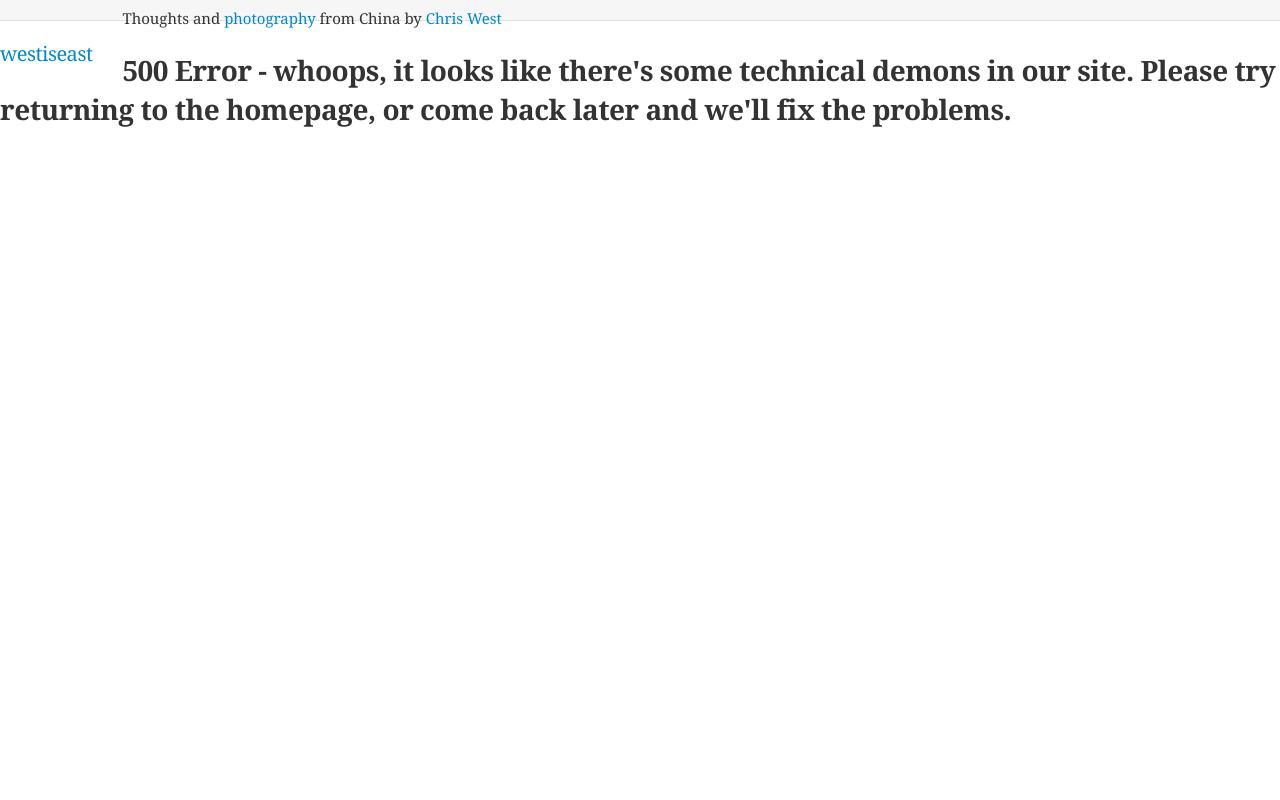
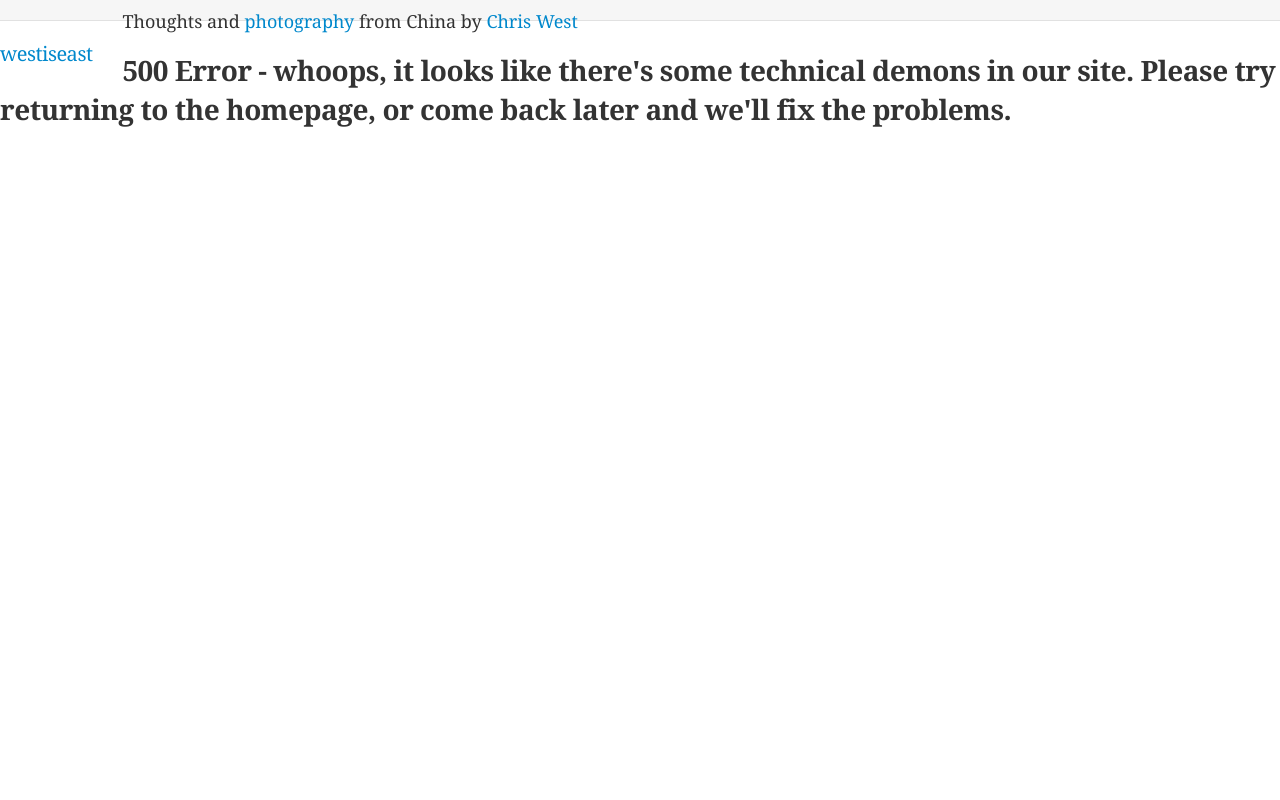
Before and after one commit to minrivertea/westiseast, a Django app: template blog/templates/500.html in a window 1280 px wide. Run offline with Django 3.2, Linux system fonts and the light colour scheme; the template is opened without the code that fills it, so the values that code supplies are empty.

Commit message:
style changes

```diff
--- a/static/css/styles.css
+++ b/static/css/styles.css
@@ -15,7 +15,7 @@ html, button, input, select, textarea,
 body, ul, ol, p {
     color: #333;
     font-family: "Bitter",Georgia,serif;
-    font-size: 15px;
+    font-size: 18px;
     font-weight: 300;
     line-height: 2.4em;
 }
@@ -69,8 +69,9 @@ h4 {
 .container {
     margin-left: auto;
     margin-right: auto;
-    max-width: 800px;
+    max-width: 700px;
     position: relative;
+    left: -5%;
 }
 
 #header {
```
